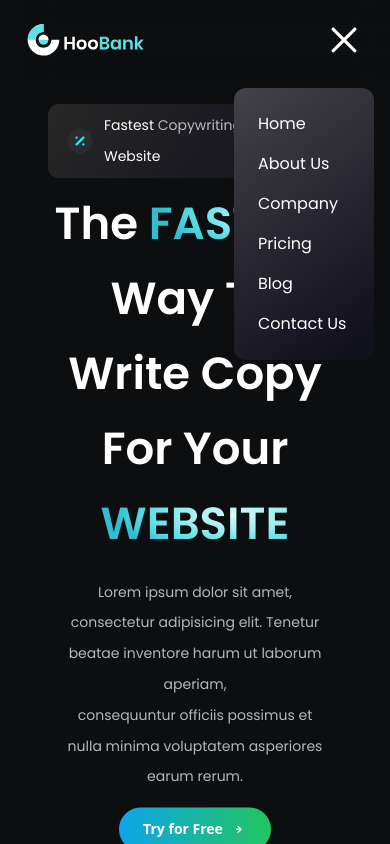
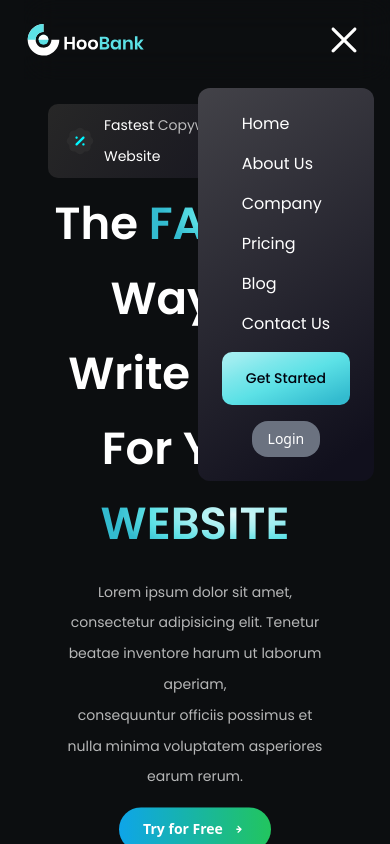
Before and after one commit to Akshay200228/landing_page, a React (Vite) app: page / in a window 390 px wide. Both pictures are taken after a click on the picture 344 px from the left and 40 px from the top of the page. Shown: the top 844 px of the page. Built offline with nearby package versions, Linux system fonts and the light colour scheme.

Commit message:
responsive

```diff
--- a/src/components/Navbar.jsx
+++ b/src/components/Navbar.jsx
@@ -5,7 +5,7 @@ import { navLinks } from '../constants';
 const Navbar = () => {
   const [toggle, setToggle] = useState(false);
   const [logoAnimation, setLogoAnimation] = useState(true);
-
+  const [showButtons, setShowButtons] = useState(false);
 
   useEffect(() => {
     const timer = setTimeout(() => {
@@ -14,27 +14,39 @@ const Navbar = () => {
     return () => clearTimeout(timer);
   }, []);
 
+  useEffect(() => {
+    setShowButtons(false); // Hide the buttons initially when the menu is closed
+  }, [toggle]);
 
   return (
     <nav className='fixed top-0 z-50 flex items-center justify-between w-full py-6 navbar backdrop-filter backdrop-blur-lg bg-opacity-70'>
-      <img src={logo} alt="logo" className={`w-[124px] h-[32px] ${logoAnimation ? 'animate-spin' : ''}`} />
+      <img
+        src={logo}
+        alt="logo"
+        className={`w-[124px] h-[32px] ${logoAnimation ? 'animate-spin' : ''}`}
+      />
       <ul className='items-center justify-end hidden space-x-4 sm:flex'>
         {navLinks.map((nav, index) => (
           <li
             key={nav.id}
-            className={`font-poppins font-normal cursor-pointer text-[16px] ${index === navLinks.length - 1 ? 'mr-0' : 'mr-0'} text-white hover:text-sky-200`}
+            className={`font-poppins font-normal cursor-pointer text-[16px] ${
+              index === navLinks.length - 1 ? 'mr-0' : 'mr-0'
+            } text-white hover:text-sky-200`}
           >
-            <a href={`#${nav.id}`}>
-              {nav.title}
-            </a>
+            <a href={`#${nav.id}`}>{nav.title}</a>
           </li>
         ))}
       </ul>
       <div className="hidden mr-20 space-x-4 sm:flex">
-        <button type="button" className={`animate-pulse py-4 px-6 font-poppins font-medium text-[14px] text-primary bg-blue-gradient rounded-[10px] outline-none`}>
+        <button
+          type="button"
+          className="animate-pulse py-4 px-6 font-poppins font-medium text-[14px] text-primary bg-blue-gradient rounded-[10px] outline-none"
+        >
           Get Started
         </button>
-        <button className="px-4 py-2 text-sm text-white bg-gray-500 rounded-2xl hover:bg-gray-600">Login</button>
+        <button className="px-4 py-2 text-sm text-white bg-gray-500 rounded-2xl hover:bg-gray-600">
+          Login
+        </button>
       </div>
 
       {/* Mobile Navbar */}
@@ -44,25 +56,42 @@ const Navbar = () => {
           src={toggle ? close : menu}
           alt="menu"
           className='w-[28px] h-[28px] object-contain'
-          onClick={() => setToggle((!toggle))}
+          onClick={() => {
+            setToggle(!toggle);
+            setShowButtons(false); // Hide the buttons when toggling the menu
+          }}
         />
 
+        {toggle && (
           <div
-          className={`${!toggle ? 'hidden' : 'flex'} mr-10 p-6 bg-black-gradient absolute top-20 right-0 mx-4 my-2 min-w-[140px] rounded-xl sidebar`}
+            className="mr-10 flex flex-col items-center p-6 bg-black-gradient absolute top-full right-0 mt-2 mx-4 min-w-[140px] rounded-xl sidebar"
           >
-          <ul className="flex flex-col items-start justify-end flex-1 list-none">
+            <ul className="flex flex-col items-start justify-end flex-1 mb-4 list-none">
               {navLinks.map((nav, index) => (
                 <li
                   key={nav.id}
-                className={`font-poppins font-normal cursor-pointer text-[16px] ${index === navLinks.length - 1 ? 'mr-0' : 'mb-4'} text-white`}
+                  className={`font-poppins font-normal cursor-pointer text-[16px] ${
+                    index === navLinks.length - 1 ? 'mb-0' : 'mb-4'
+                  } text-white`}
                 >
-                <a href={`#${nav.id}`}>
-                  {nav.title}
-                </a>
+                  <a href={`#${nav.id}`}>{nav.title}</a>
                 </li>
               ))}
             </ul>
+
+            <div className="flex flex-col items-center">
+              <button
+                type="button"
+                className="py-4 px-6 font-poppins font-medium text-[14px] text-primary bg-blue-gradient rounded-[10px] outline-none"
+              >
+                Get Started
+              </button>
+              <button className="px-4 py-2 mt-4 text-sm text-white bg-gray-500 rounded-2xl hover:bg-gray-600">
+                Login
+              </button>
             </div>
+          </div>
+        )}
       </div>
     </nav>
   );
```
Lines whose indentation alone changed are shown as unchanged.
